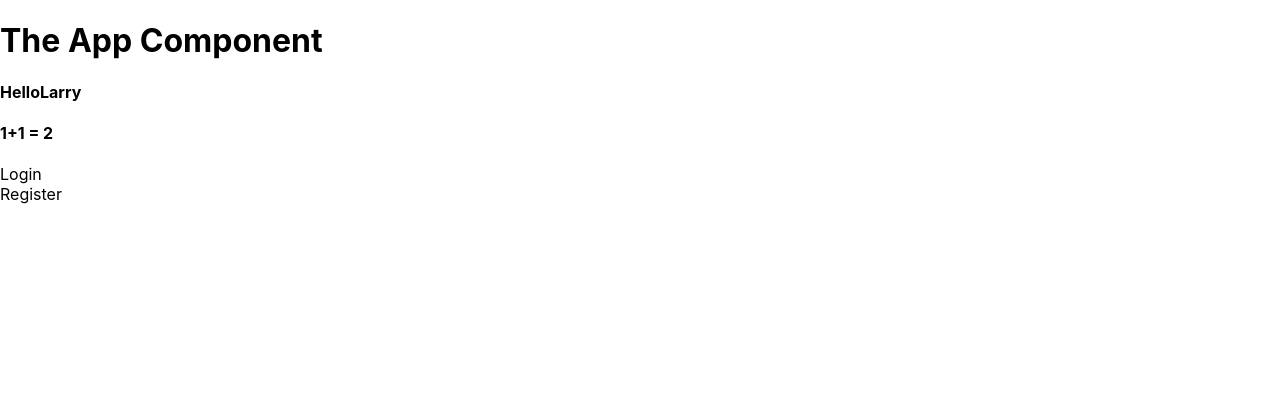
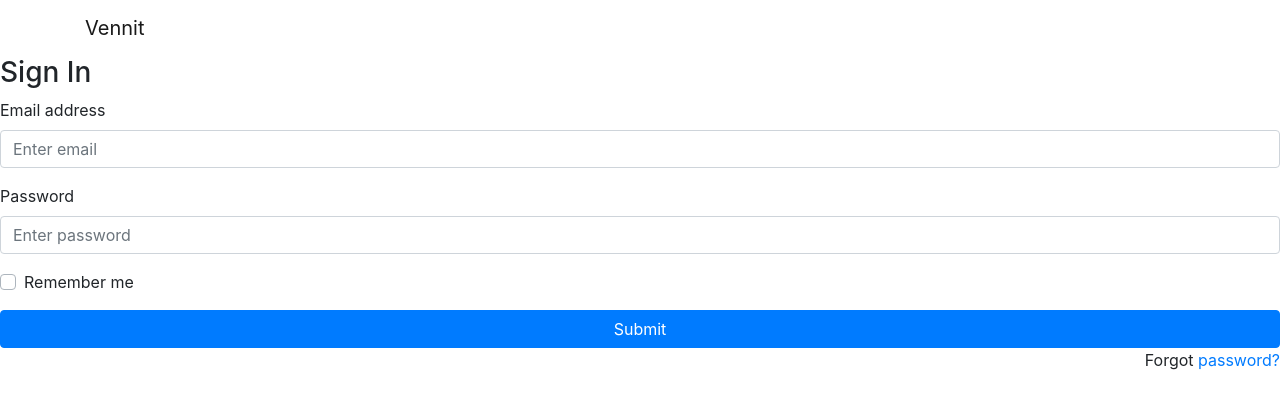
Before and after one commit to Ganiyat-dev/React-firebase-athentication, a React (Create React App) app: page / in a window 1280 px wide. Shown: the top 408 px of the page. Built offline with nearby package versions, Linux system fonts and the light colour scheme.

Commit message:
login page created

```diff
--- a/package.json
+++ b/package.json
@@ -6,8 +6,10 @@
     "@testing-library/jest-dom": "^4.2.4",
     "@testing-library/react": "^9.5.0",
     "@testing-library/user-event": "^7.2.1",
+    "bootstrap": "^4.5.2",
     "react": "^16.13.1",
     "react-dom": "^16.13.1",
+    "react-router-dom": "^5.2.0",
     "react-scripts": "3.4.3"
   },
   "scripts": {
--- a/public/index.html
+++ b/public/index.html
@@ -13,13 +13,10 @@
 
     <link rel="manifest" href="%PUBLIC_URL%/manifest.json" />
 
-    <title>Contact Manager</title>
+    <title>Gina Platform</title>
   </head>
   <body>
     <noscript>You need to enable JavaScript to run this app.</noscript>
-    <div id="root">
-
-    </div>
-
+    <div id="root"></div>
   </body>
 </html>
--- a/src/App.js
+++ b/src/App.js
@@ -1,28 +1,48 @@
-import React, { Component } from "react";
+import React from "react";
 import Login from "./components/Login";
 import Register from "./components/Register";
-// function App() {
-//   return (
-//     <div className="App">
-//       <Login Name="Ganiyat" />
-//       <Register FirstName="Azeez" />
-//     </div>
-//   );
-// }
+import "../node_modules/bootstrap/dist/css/bootstrap.min.css";
+import "./index.css";
+import { BrowserRouter as Router, Switch, Route, Link } from "react-router-dom";
 
-class App extends Component {
-  render() {
-    const name = "Larry";
+function App() {
+  return (
+    <Router>
+      <div className="App">
+        <nav className="navbar navbar-expand-lg navbar-light fixed">
+          <div className="container">
+            <Link className="navbar-brand" to={"/sign-in"}>
+              Vennit
+            </Link>
+            <div className="collapse navebar-collapse id=" navbarTogglerDemo02>
+              <ul className="navbar-nav ml-auto">
+                <li className="nav-item">
+                  <Link className="nav-link" to={"/sign-in"}>
+                    Login
+                  </Link>
+                </li>
+                <li className="nav-item">
+                  <Link className="nav-link" to={"/sign-up"}>
+                    Register
+                  </Link>
+                </li>
+              </ul>
+            </div>
+          </div>
+        </nav>
 
-    return (
-      <div className="App">
-        <h1> The App Component</h1>
-        <h4>Hello{name}</h4>
-        <h4> 1+1 = {1 + 1} </h4>
-        <Login />
-        <Register />
+        <div className="auth-wrapper">
+          <div className="auth-inner">
+            <Switch>
+              <Route exact path="/" component={Login} />
+              <Route path="/sign-in" component={Login} />
+              <Route path="/sign-up" component={Register} />
+            </Switch>
+          </div>
+        </div>
       </div>
-    );
-  }
+    </Router>
+  );
 }
+
 export default App;
--- a/src/components/Login.js
+++ b/src/components/Login.js
@@ -1,7 +1,51 @@
-import React from "react";
+import React, { Component } from "react";
 
-function Login(props) {
-  console.log(props);
-  return <div> Login </div>;
+class Login extends Component {
+  render() {
+    return (
+      <form>
+        <h3>Sign In</h3>
+
+        <div className="form-group">
+          <label>Email address</label>
+          <input
+            type="email"
+            className="form-control"
+            placeholder="Enter email"
+          />
+        </div>
+
+        <div className="form-group">
+          <label>Password</label>
+          <input
+            type="password"
+            className="form-control"
+            placeholder="Enter password"
+          />
+        </div>
+
+        <div className="form-group">
+          <div className="custom-control custom-checkbox">
+            <input
+              type="checkbox"
+              className="custom-control-input"
+              id="customCheck1"
+            />
+            <label className="custom-control-label" htmlFor="customCheck1">
+              Remember me
+            </label>
+          </div>
+        </div>
+
+        <button type="submit" className="btn btn-primary btn-block">
+          Submit
+        </button>
+        <p className="forgot-password text-right">
+          Forgot <a href="#top">password?</a>
+        </p>
+      </form>
+    );
+  }
 }
+
 export default Login;
--- a/src/components/Register.js
+++ b/src/components/Register.js
@@ -1,7 +1,17 @@
-import React from "react";
+import React, { Component } from "react";
 
-function Register(props) {
-  console.log(props);
-  return <div>Register</div>;
+class Register extends Component {
+  render() {
+    return (
+      <form>
+        <h3>Register</h3>
+
+        <div className="form-group">
+          <label></label>
+        </div>
+      </form>
+    );
+  }
 }
+
 export default Register;
```
Also changed, not shown: src/index.js (+6 -2 lines), 1 other file (tests, documents, lock files or other folders).
